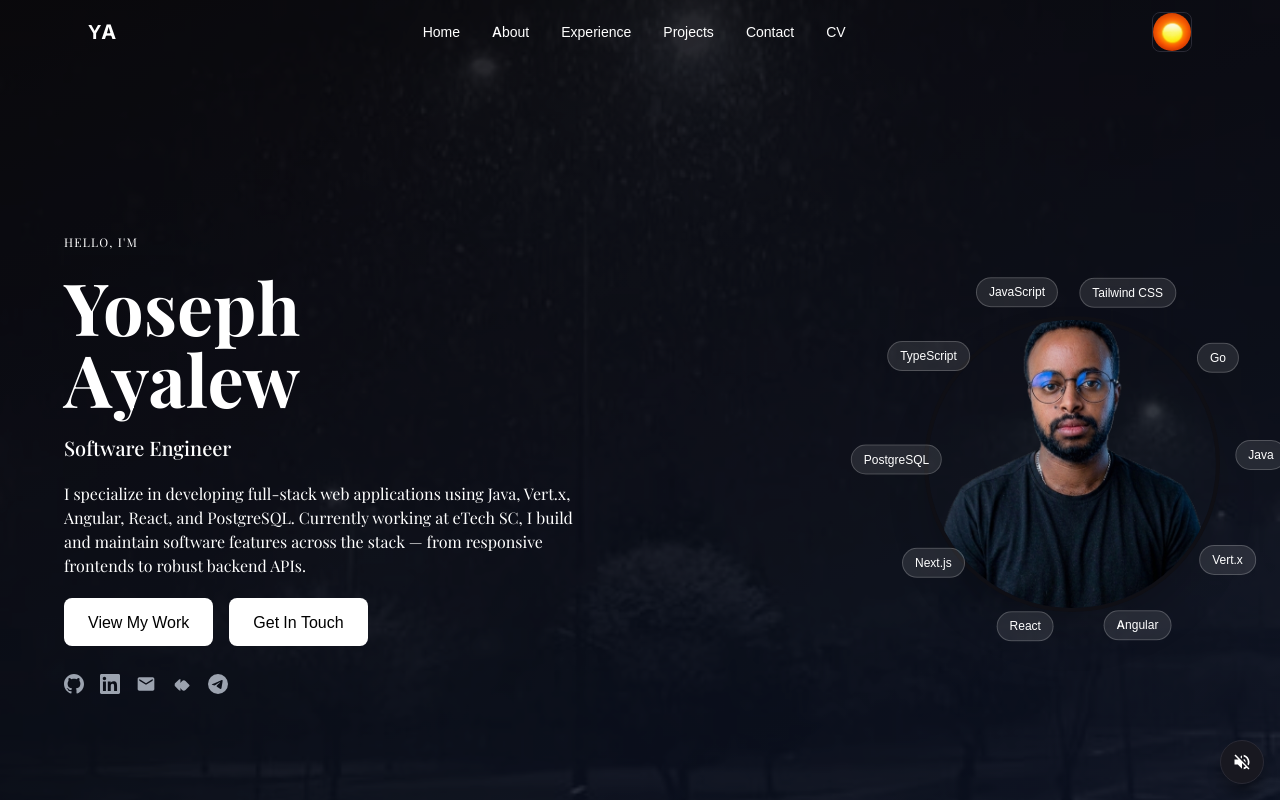
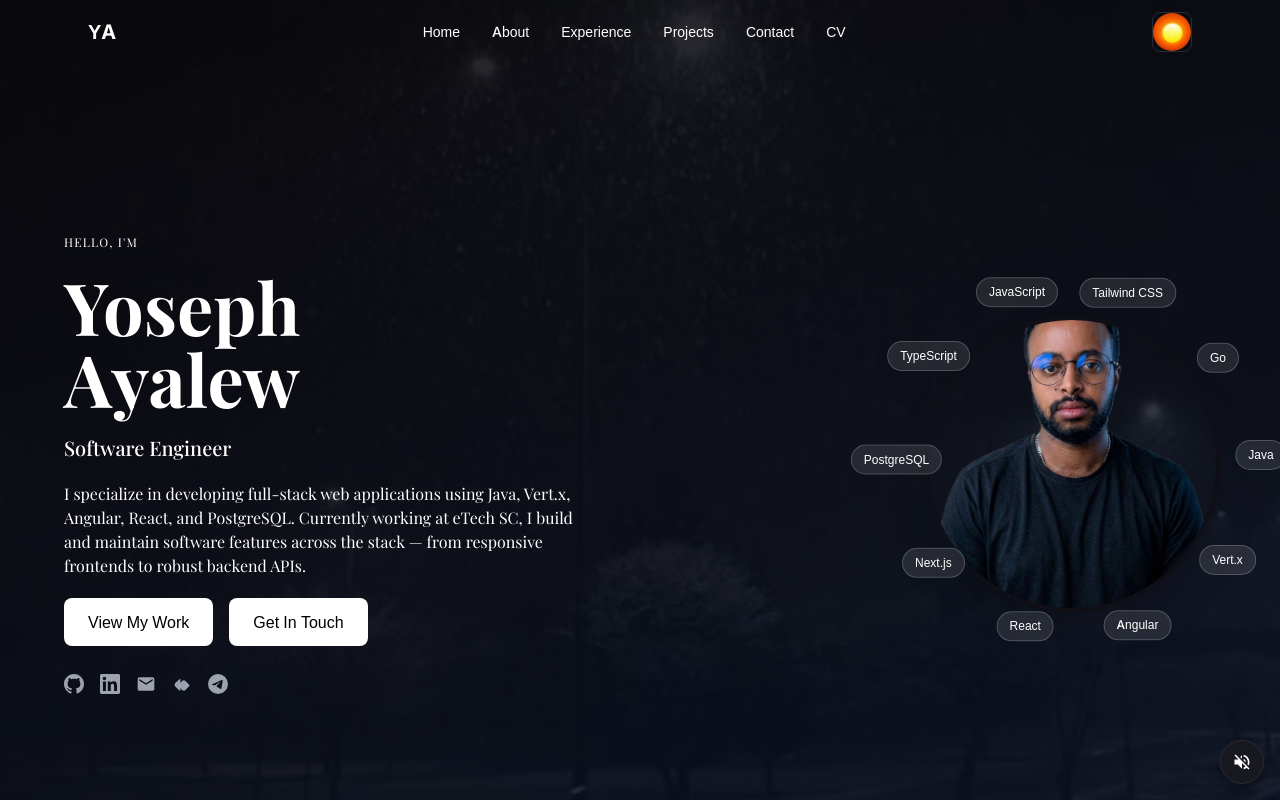
Before and after one commit to Solohater/portfolio, a Next.js app: page / in a window 1280 px wide. Shown: the top 800 px of the page. Built offline with nearby package versions, Linux system fonts and the light colour scheme; a web font is replaced by a local one.

Commit message:
fix: center sun icon in circle, lower hero photo to show full head

```diff
--- a/src/app/page.jsx
+++ b/src/app/page.jsx
@@ -109,7 +109,7 @@ function HeroSection() {
               transition={{ delay: 0.3, duration: 0.5 }}
               className="relative w-56 h-56 sm:w-72 sm:h-72 rounded-full overflow-hidden ring-4 ring-[var(--bg)] shadow-2xl"
             >
-              <Image src="/photojo.png" alt="Yoseph Ayalew" fill className="object-cover object-[50%_5%] -rotate-10 scale-100" priority />
+              <Image src="/photojo.png" alt="Yoseph Ayalew" fill className="object-cover object-[50%_15%] -rotate-10 scale-100" priority />
             </motion.div>
 
             {floatingTags.map((tag, i) => {
--- a/src/components/Navbar.jsx
+++ b/src/components/Navbar.jsx
@@ -71,7 +71,7 @@ const Navbar = () => {
               alt=""
               width={mode === 'dark' ? 38 : 36}
               height={mode === 'dark' ? 38 : 36}
-              className={`object-cover rounded-full absolute top-1/2 left-1/2 -translate-x-1/2 -translate-y-1/2 ${
+              className={`object-cover object-[47%_43%] rounded-full absolute top-1/2 left-1/2 -translate-x-1/2 -translate-y-1/2 ${
                 mode === 'dark' ? 'w-full h-full' : 'w-9 h-9'
               }`}
             />
```
